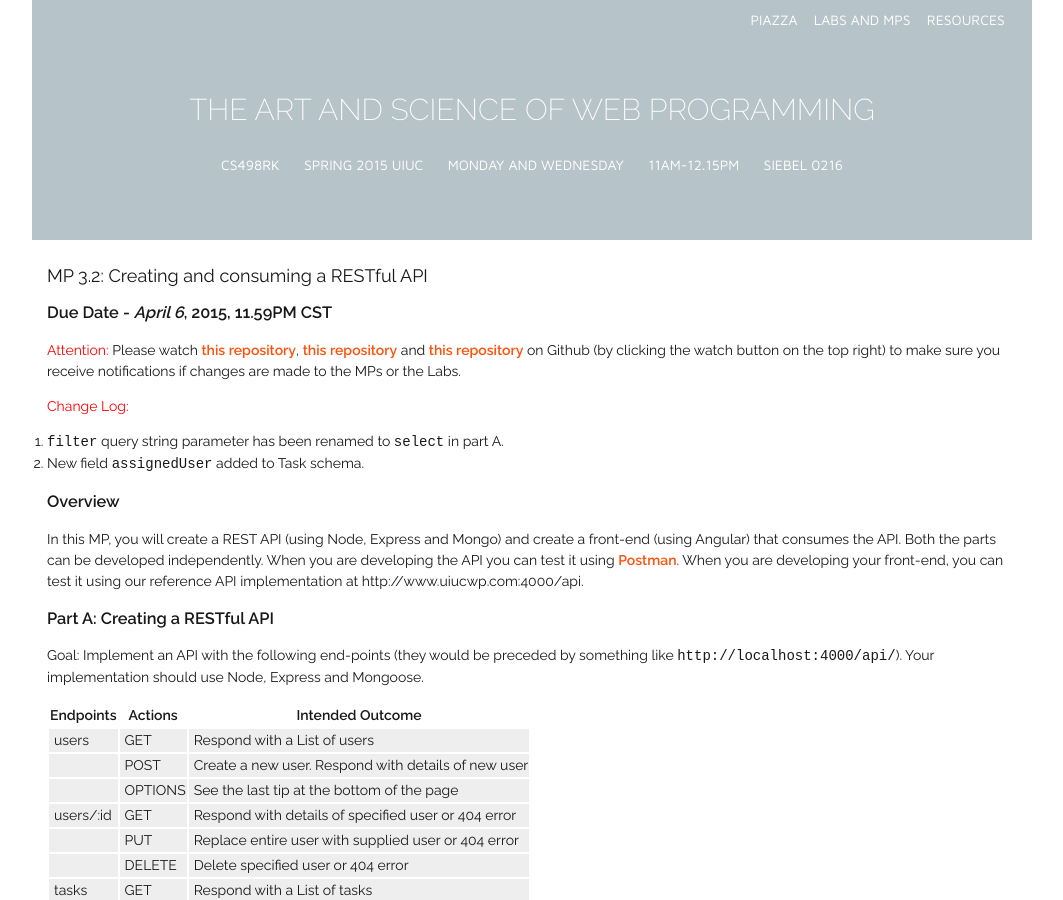
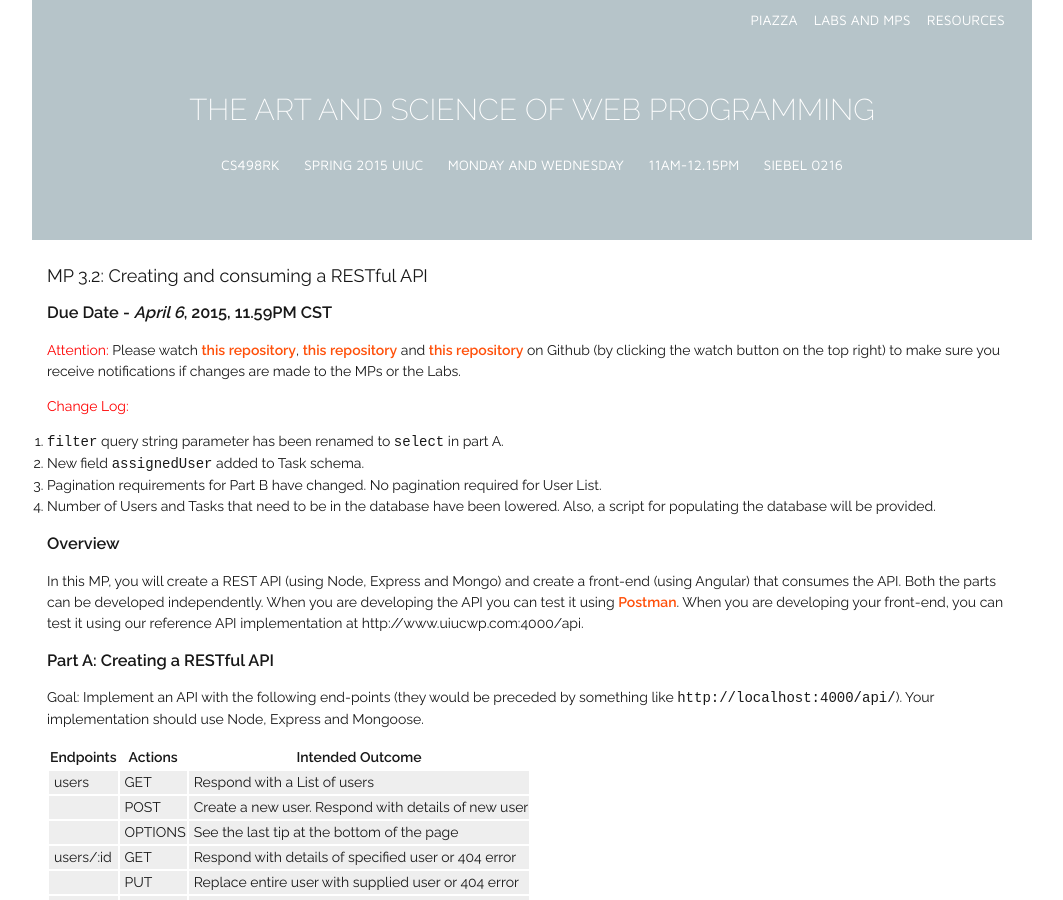
Before and after one commit to biplabdeka/fa2016, a Jekyll site: the page built from _posts/2015-3-17-MP-3.md, in a window 1280 px wide and 900 px high. Shown: the whole window, without its empty margins (108-1171 px from the left). Built offline with Jekyll 4.4.1, drawn with Linux system fonts in a browser that asks for light colours; nearby versions of some CDN libraries; Markdown is read by kramdown in place of the engine named in the settings.

```diff
--- a/_posts/2015-3-17-MP-3.md
+++ b/_posts/2015-3-17-MP-3.md
@@ -12,6 +12,8 @@
 
 1. `filter` query string parameter has been renamed to `select` in part A.
 2. New field `assignedUser` added to Task schema.
+3. Pagination requirements for Part B have changed. No pagination required for User List.
+4. Number of Users and Tasks that need to be in the database have been lowered. Also, a script for populating the database will be provided.
 
 ###Overview
 
```
